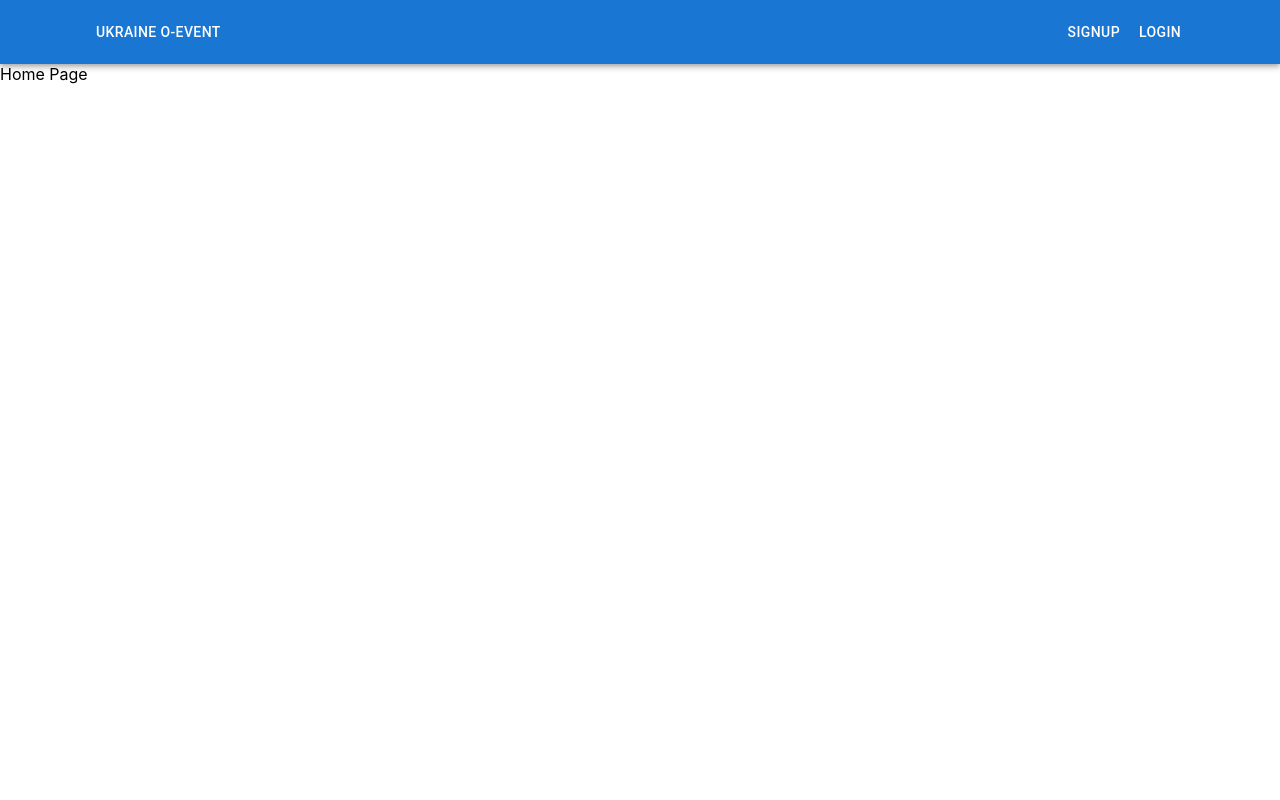
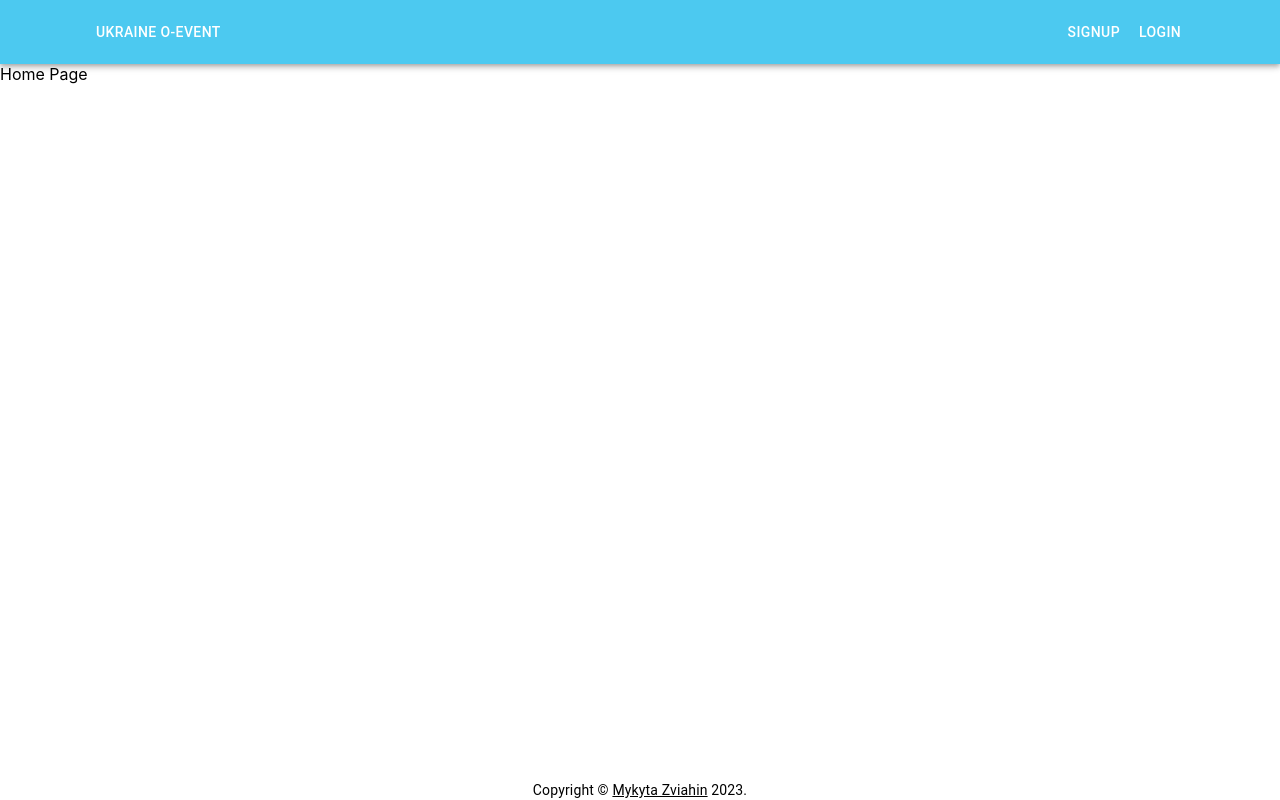
Before and after one commit to nikitazviahin/ukraine-o-event-fe, a React (Create React App) app: page / in a window 1280 px wide. Built offline with nearby package versions, Linux system fonts and the light colour scheme.

Commit message:
feat: add footer and fix navbar

```diff
--- a/public/index.html
+++ b/public/index.html
@@ -8,6 +8,10 @@
     <meta
       name="description"
       content="Web site created using create-react-app"
+    />
+    <meta
+      name="viewport"
+      content="width=device-width, initial-scale=1, user-scalable=0, maximum-scale=1, minimum-scale=1"
     />
     <link rel="apple-touch-icon" href="%PUBLIC_URL%/logo192.png" />
     <!--
--- a/src/App.tsx
+++ b/src/App.tsx
@@ -1,17 +1,20 @@
 import { BrowserRouter, Route, Routes } from "react-router-dom";
 import { AdapterDayjs } from "@mui/x-date-pickers/AdapterDayjs";
 import { LocalizationProvider } from "@mui/x-date-pickers";
-import "./App.css";
 import { LogInPage } from "./pages/Login";
 import { SignUpPage } from "./pages/SignUp";
 import { HomePage } from "./pages/Home";
 import { Dashboard } from "./pages/Dashboard";
 import { ERoutes } from "./constants/routes.enum";
 import { Navbar } from "./components/Navbar";
+import { ThemeProvider } from "@mui/material";
+import { theme } from "./components/Theme";
+import { Footer } from "./components/Footer";
 
 export const App = () => {
   return (
     <main className="App">
+      <ThemeProvider theme={theme}>
         <LocalizationProvider dateAdapter={AdapterDayjs}>
           <BrowserRouter>
             <Navbar />
@@ -21,8 +24,10 @@ export const App = () => {
               <Route path={ERoutes.signup} element={<SignUpPage />}></Route>
               <Route path={ERoutes.dashboard} element={<Dashboard />}></Route>
             </Routes>
+            <Footer />
           </BrowserRouter>
         </LocalizationProvider>
+      </ThemeProvider>
     </main>
   );
 };
--- /dev/null
+++ b/src/components/Footer.tsx
@@ -0,0 +1,24 @@
+import { Box, Link, Typography } from "@mui/material";
+
+export const Footer = () => {
+  const date = new Date().getFullYear();
+
+  return (
+    <Box
+      sx={{
+        width: "100%",
+        bottom: 0,
+        position: "fixed",
+      }}
+    >
+      <Typography variant="body2" align="center">
+        {"Copyright © "}
+        <Link color="inherit" href="https://github.com/nikitazviahin">
+          Mykyta Zviahin
+        </Link>{" "}
+        {date}
+        {"."}
+      </Typography>
+    </Box>
+  );
+};
--- a/src/components/Navbar.tsx
+++ b/src/components/Navbar.tsx
@@ -1,5 +1,5 @@
 import { useNavigate } from "react-router-dom";
-import { Container } from "@mui/material";
+import { Container, Typography } from "@mui/material";
 import AppBar from "@mui/material/AppBar";
 import Box from "@mui/material/Box";
 import Toolbar from "@mui/material/Toolbar";
@@ -13,24 +13,24 @@ export const Navbar = () => {
   const handleHomeRedirect = () => navigate(ERoutes.root);
 
   return (
-    <Box sx={{ flexGrow: 1 }}>
-      <AppBar position="static">
+    <AppBar>
       <Container>
         <Toolbar>
           <Box sx={{ flexGrow: 1 }}>
-              <Button color="inherit" onClick={handleHomeRedirect}>
-                Ukraine O-Event
+            <Button onClick={handleHomeRedirect}>
+              <Typography variant="button">Ukraine O-Event</Typography>
             </Button>
           </Box>
-            <Button color="inherit" onClick={handleSignUpRedirect}>
-              Signup
+
+          <Button onClick={handleSignUpRedirect}>
+            <Typography variant="button">Signup</Typography>
           </Button>
-            <Button color="inherit" onClick={handleLogInRedirect}>
-              Login
+
+          <Button onClick={handleLogInRedirect}>
+            <Typography variant="button">Login</Typography>
           </Button>
         </Toolbar>
       </Container>
     </AppBar>
-    </Box>
   );
 };
--- /dev/null
+++ b/src/components/Theme.ts
@@ -0,0 +1,30 @@
+import { createTheme } from "@mui/material";
+
+export const theme = createTheme({
+  palette: {
+    primary: {
+      main: "#4CC9F0",
+    },
+  },
+  typography: {
+    button: {
+      color: "#FFFFFF",
+      "@media (max-width:350px)": {
+        fontSize: "0.7rem",
+      },
+      "@media (max-width:300px)": {
+        fontSize: "0.65rem",
+      },
+      "@media (max-width:250px)": {
+        fontSize: "0.6rem",
+      },
+    },
+  },
+  components: {
+    MuiAppBar: {
+      defaultProps: {
+        position: "static",
+      },
+    },
+  },
+});
```
Also changed, not shown: src/App.css (deleted), src/logo.svg (deleted). Lines whose indentation alone changed are shown as unchanged.
